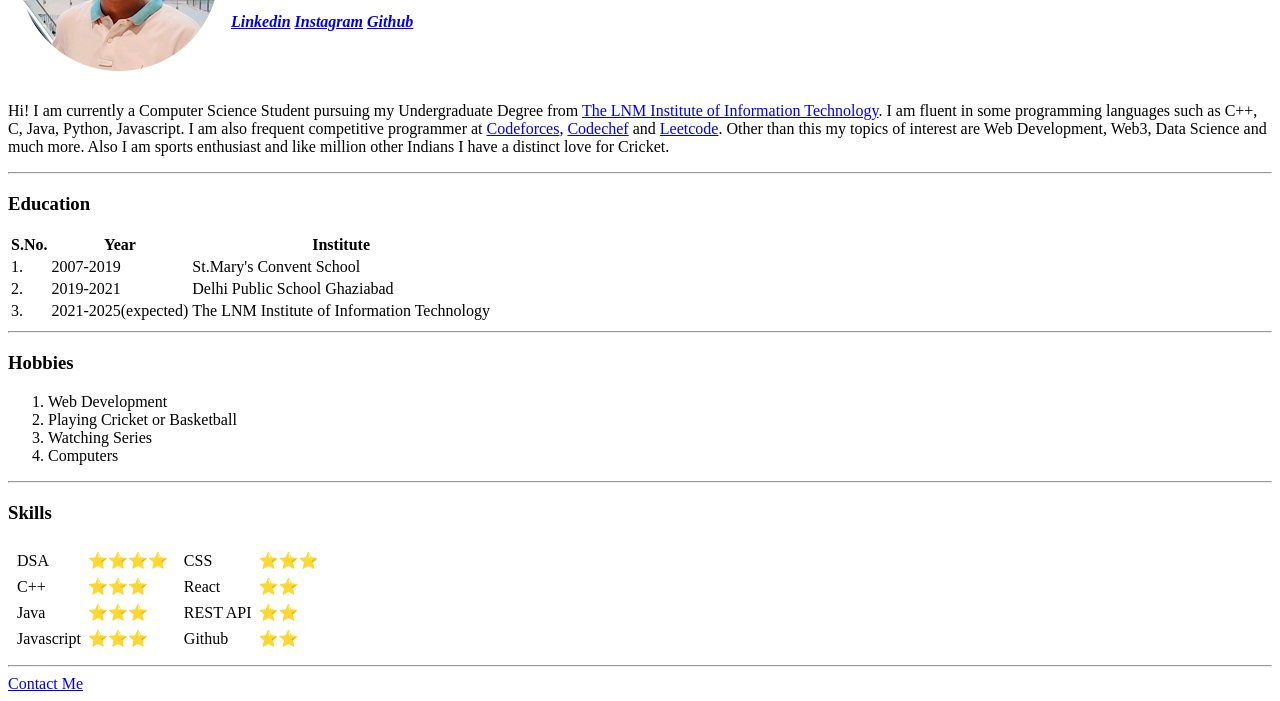
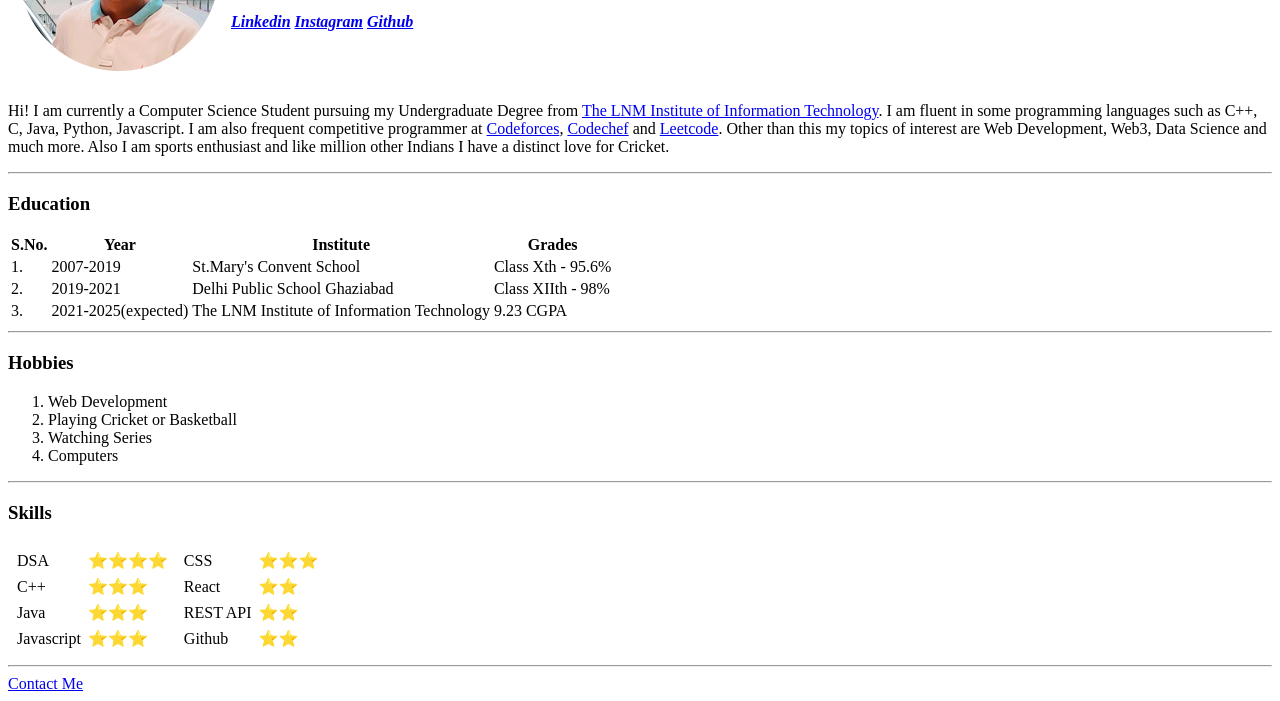
Before and after one commit to ParthTyagi15/CV-parth, a plain HTML site: page index.html in a window 1280 px wide. Shown: the part 148-849 px from the top of the page. Drawn offline with Linux system fonts and the light colour scheme.

Commit message:
added grades column in education

```diff
--- a/index.html
+++ b/index.html
@@ -38,22 +38,26 @@
       <th>S.No.</th>
       <th>Year</th>
       <th>Institute</th>
+      <th>Grades</th>
     </thead>
     <tbody>
       <tr>
         <td>1.</td>
         <td>2007-2019</td>
         <td>St.Mary's Convent School</td>
+        <td>Class Xth - 95.6%</td>
       </tr>
       <tr>
         <td>2.</td>
         <td>2019-2021</td>
         <td>Delhi Public School Ghaziabad</td>
+        <td>Class XIIth - 98%</td>
       </tr>
       <tr>
         <td>3.</td>
         <td>2021-2025(expected)</td>
         <td>The LNM Institute of Information Technology</td>
+        <td> 9.23 CGPA</td>
       </tr>
     </tbody>
   </table>
```
